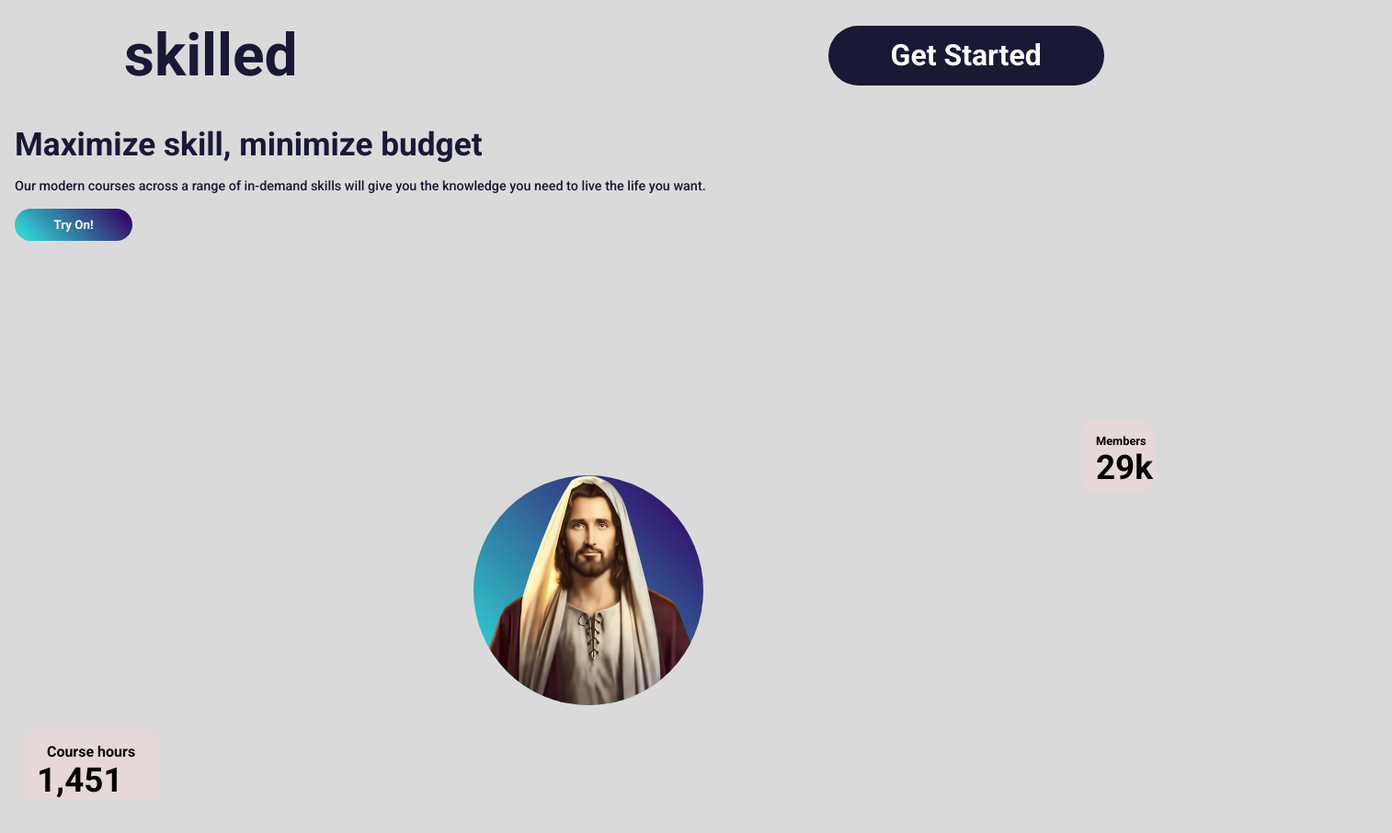
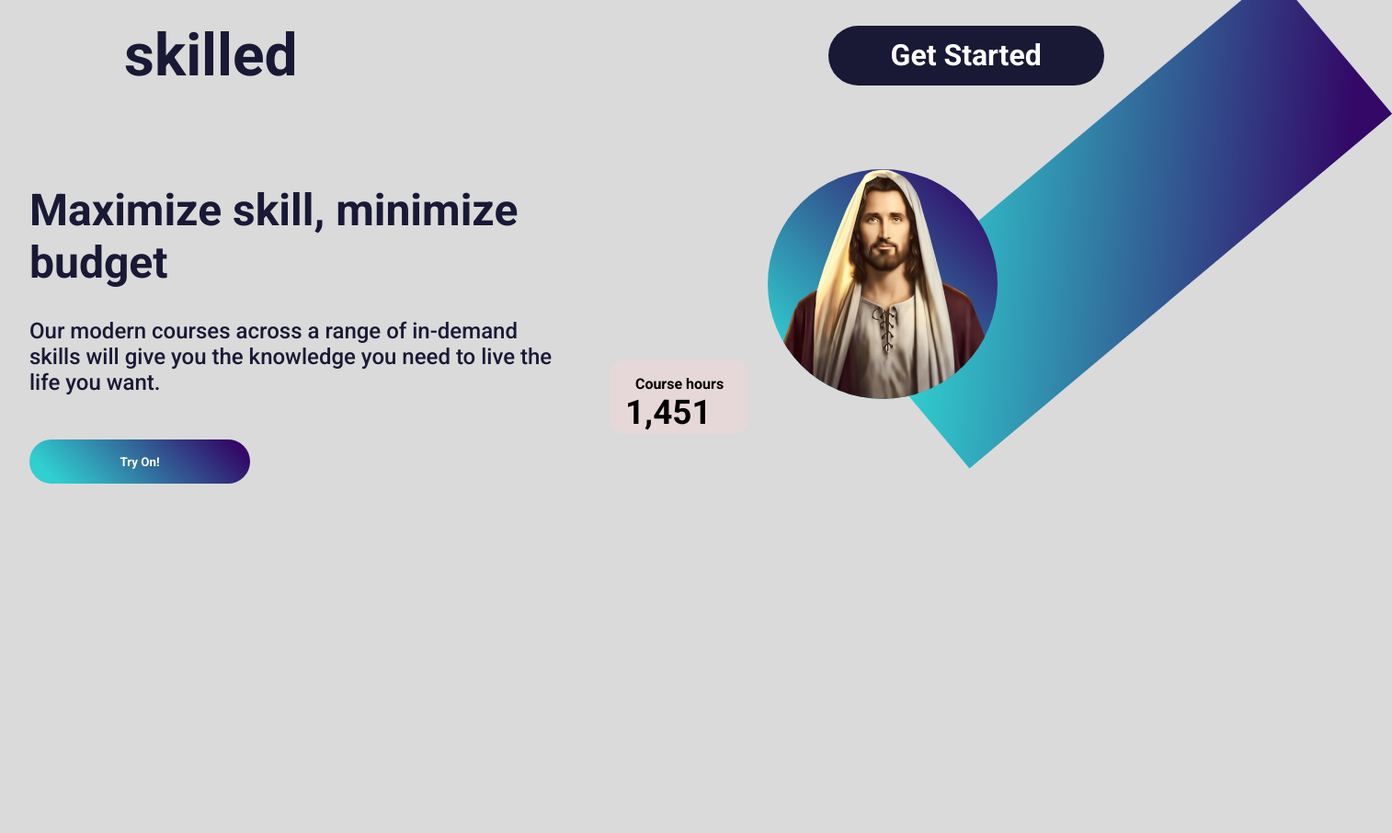
Before and after one commit to BrakemySilent/FM_E-Learning_Page, a plain HTML site: page index.html in a window 1280 px wide. Shown: the whole page at 92% size, 1514 px wide, since content can reach past the window. After the commit the page ends 800 px from the top, so only its background shows below. Drawn offline with Linux system fonts and the light colour scheme.

Commit message:
first problem with overflow

```diff
--- a/SASS/main.scss
+++ b/SASS/main.scss
@@ -12,9 +12,11 @@
 
 body {
 	width: 100vw;
+
 	font-size: 62.5%;
 	font-family: 'roboto', sans-serif;
 	background-color: color.$grey;
+	overflow: hidden;
 }
 
 // Nav
@@ -91,14 +93,16 @@ body {
 	}
 
 	&__graphic {
-		position: relative;
+		position: absolute;
 		width: 100vw;
 		height: 60vh;
 		padding-top: 1rem;
 		overflow: hidden;
-
+		&-shade {
+			display: none;
+		}
 		&-circle {
-			position: relative;
+			position: absolute;
 			top: 40%;
 			left: 50%;
 			transform: translate(-50%, -50%);
@@ -166,6 +170,8 @@ body {
 	// Header
 	.nav {
 		padding-top: 2rem;
+		z-index: -2;
+
 		&__logo {
 			font-size: 2.5rem;
 		}
@@ -176,7 +182,115 @@ body {
 		}
 	}
 
-	//
+	.heading {
+		display: grid;
+		grid-template-columns: repeat(2, 1fr);
+		height: 50vh;
+
+		&__description {
+			width: 50vw;
+			margin-top: 3rem;
+			padding: 2rem;
+		}
+
+		&__header {
+			font-size: 3rem;
+		}
+
+		&__text {
+			margin-top: 2rem;
+			font-size: 1.5rem;
+		}
+
+		&__btn {
+			width: 15rem;
+			height: 3rem;
+			margin-top: 3rem;
+		}
+
+		&__graphic {
+			position: relative;
+			width: 50vw;
+			height: 50vh;
+			padding-top: 3rem;
+			overflow: visible;
+
+			&-circle {
+				position: relative;
+				top: 40%;
+				left: 50%;
+				transform: translate(-50%, -50%);
+				width: 250px;
+				height: 250px;
+				background-image: color.$gradient;
+				border-radius: 100%;
+				z-index: 6;
+				overflow: hidden;
+
+				.jesus {
+					width: 100%;
+					height: 100%;
+				}
+			}
+
+			&-shade {
+				display: block;
+				position: absolute;
+				top: -45%;
+				left: 75%;
+				transform: rotate(50deg);
+				width: 200px;
+				height: 600px;
+				background-image: color.$gradient;
+				z-index: 5;
+			}
+			&-right {
+				position: absolute;
+				right: 1.5rem;
+				width: 80px;
+				height: 80px;
+				padding: 1rem;
+				background-color: #e6d8d8;
+				border-radius: 15px;
+				z-index: 2;
+
+				p {
+					font-size: 0.8rem;
+					font-weight: bold;
+				}
+
+				span {
+					font-size: 2.3rem;
+					font-weight: 700;
+					text-align: center;
+				}
+			}
+
+			&-left {
+				position: absolute;
+				bottom: 3rem;
+				left: 1.5rem;
+				width: 150px;
+				height: 80px;
+				padding: 1rem;
+				background-color: #e6d8d8;
+				border-radius: 15px;
+				z-index: 2;
+
+				p {
+					font-size: 1rem;
+					font-weight: bold;
+					text-align: center;
+				}
+
+				span {
+					font-size: 2.3rem;
+					font-weight: 700;
+					text-align: center;
+				}
+			}
+		}
+	}
 }
 
 @media (min-width: 1200px) {
--- a/index.html
+++ b/index.html
@@ -40,6 +40,7 @@
                      -->
                     <img class="jesus" src="./images/jesus.png" alt="">
                 </div>
+                <div class="heading__graphic-shade"></div>
                 <div class="heading__graphic-left">
                     <p>Course hours</p>
                     <span>1,451</span>
```
Also changed, not shown: css/main.css, 1 other file.
